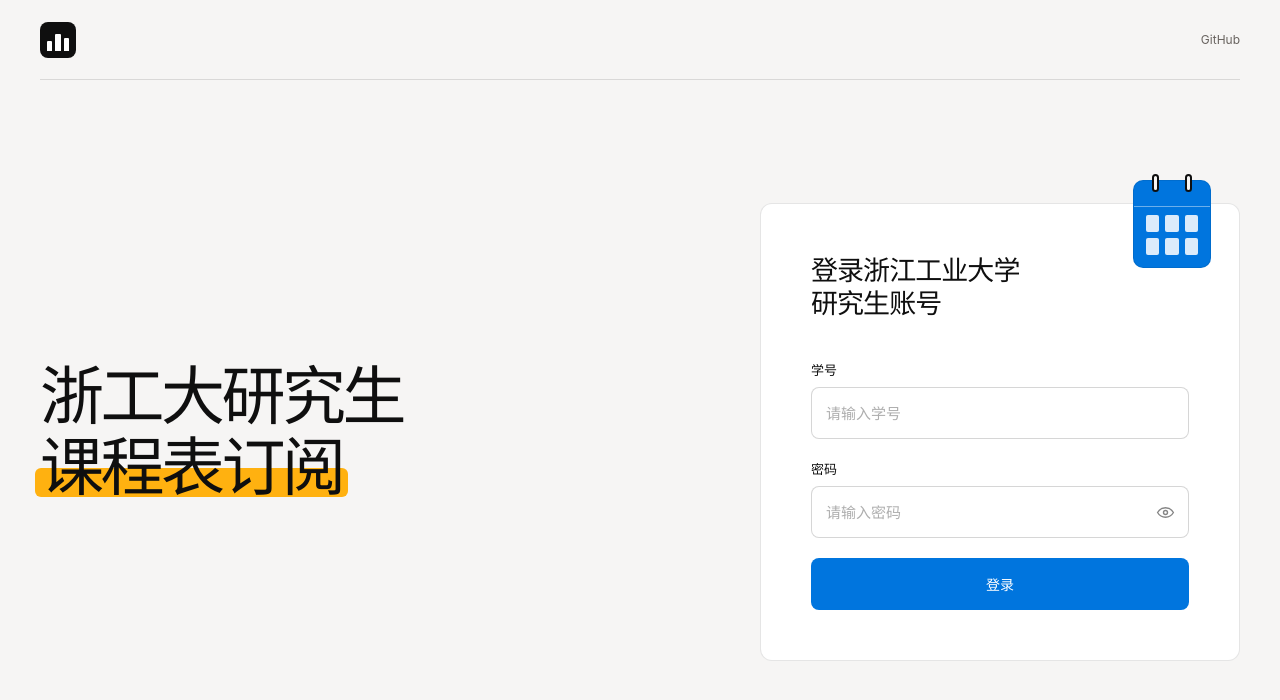
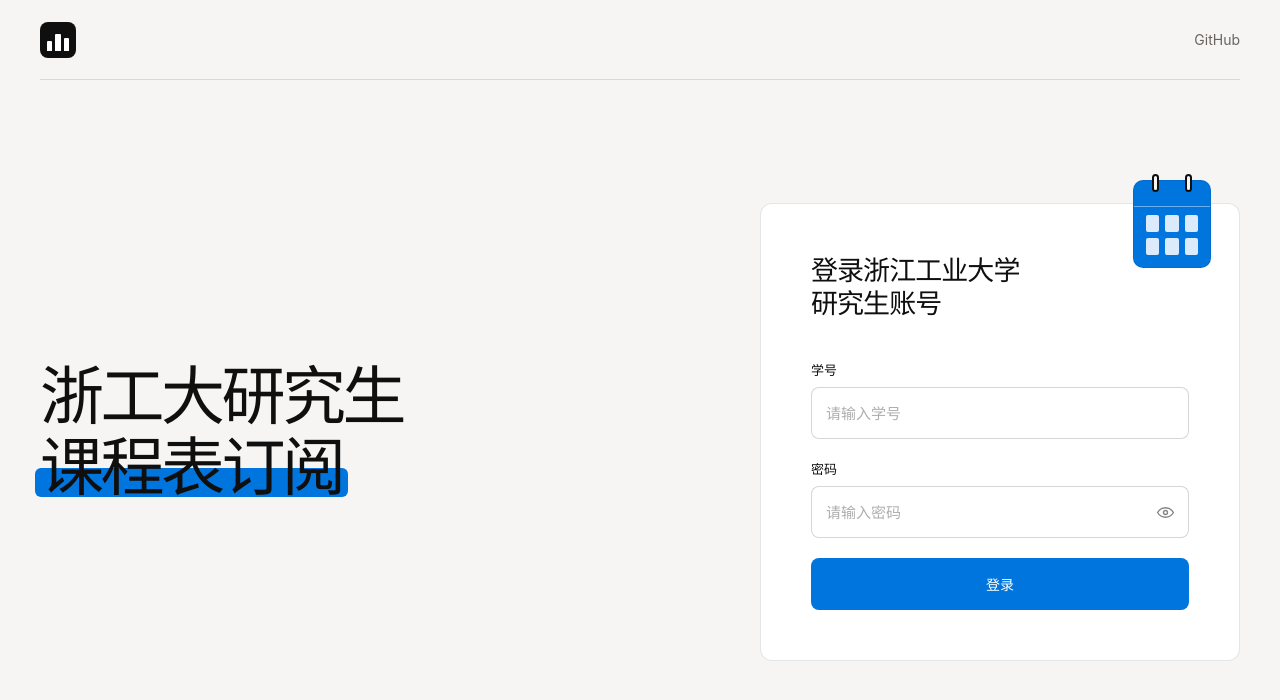
Before and after one commit to 5nix/zjut-grad-schedule, a React (Vite) app in the folder web/: page / in a window 1280 px wide. Shown: the top 700 px of the page. Built offline with nearby package versions, Linux system fonts and the light colour scheme; no server answers.

Commit message:
Tune link and heading accents

```diff
--- a/web/src/styles.css
+++ b/web/src/styles.css
@@ -11,7 +11,6 @@
   --line: rgba(15, 15, 15, 0.12);
   --blue: #0075de;
   --blue-soft: #e6f3fe;
-  --yellow: #ffb110;
 }
 
 * { box-sizing: border-box; }
@@ -74,7 +73,7 @@ button { cursor: pointer; }
 
 .github-link {
   color: var(--muted);
-  font-size: 12px;
+  font-size: 14px;
   text-decoration: none;
   transition: color 180ms ease;
 }
@@ -128,7 +127,7 @@ button { cursor: pointer; }
   right: -0.08em;
   bottom: 0.02em;
   height: 0.46em;
-  background: var(--yellow);
+  background: var(--blue);
   border-radius: 6px;
 }
 
@@ -381,7 +380,7 @@ button { cursor: pointer; }
   width: min(100%, 1240px);
   margin: 0 auto;
   padding: 0 0 20px;
-  text-align: right;
+  text-align: center;
   font-size: 11px;
 }
 
```
